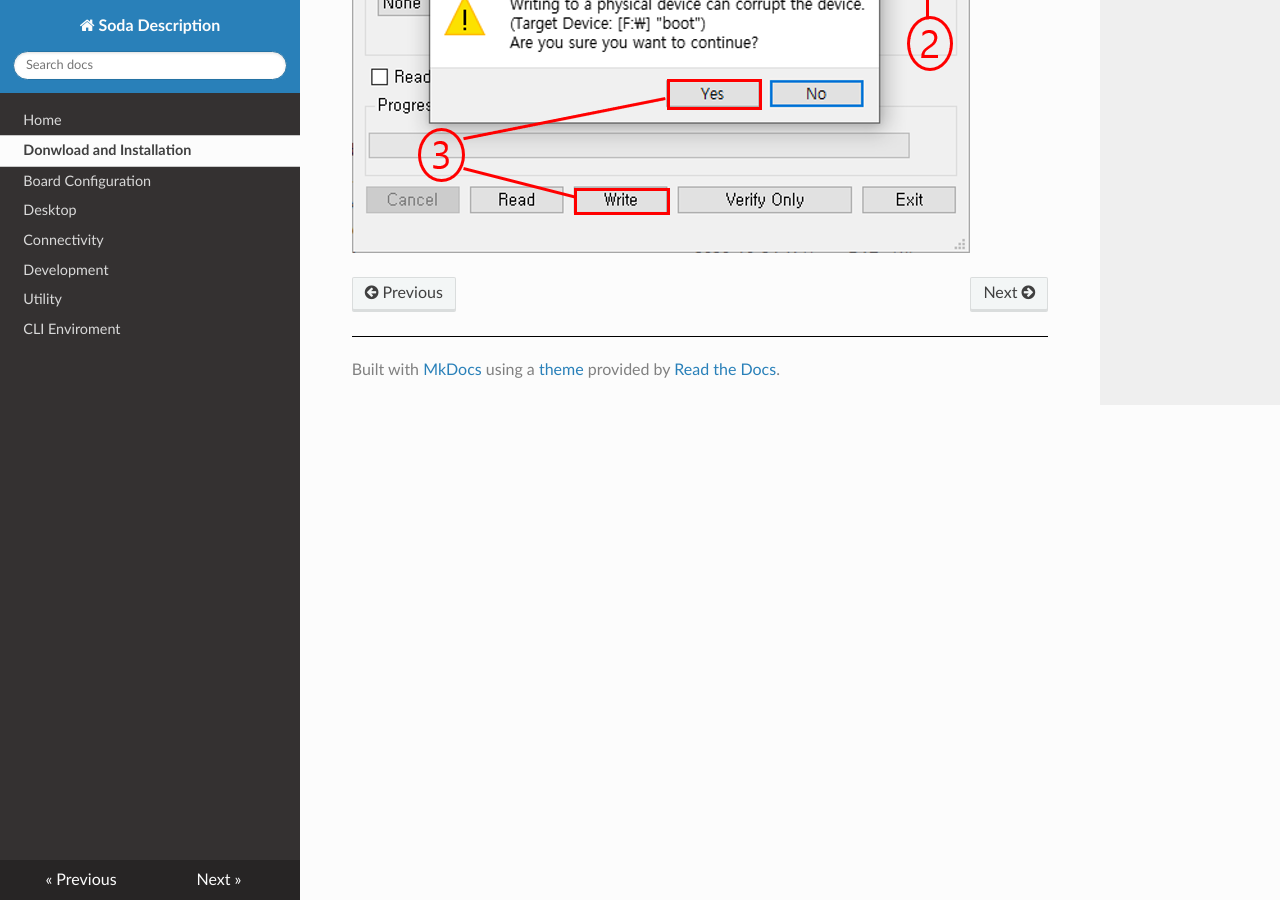
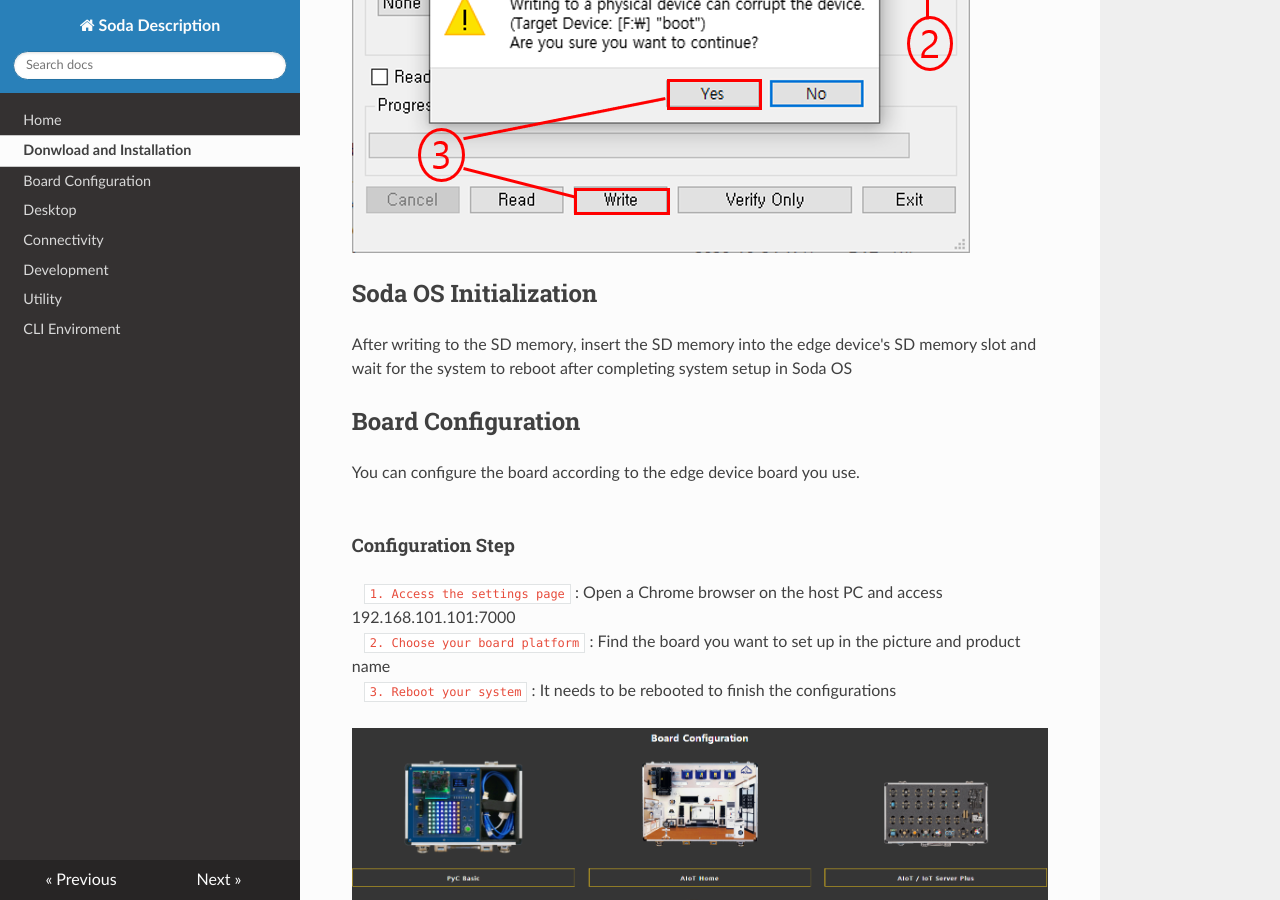
Before and after one commit to hanback-docs/soda_docs, an MkDocs documentation site: the page built from docs/Install.md, in a window 1280 px wide and 900 px high, scrolled down 2534 px. Built offline with MkDocs 1.6.1, drawn with Linux system fonts in a browser that asks for light colours; nearby versions of some CDN libraries.

Commit message:
board configuration

```diff
--- a/docs/Install.md
+++ b/docs/Install.md
@@ -43,3 +43,16 @@ After inserting the SD memory into the PC using an SD reader, install the Soda O
 &emsp;<code class="code_accent">3. "Write" Click</code> : Select Yes when prompted<br>
 
 ![image write](./picture/image_write.png)
+
+<h2> Soda OS Initialization </h2>
+After writing to the SD memory, insert the SD memory into the edge device's SD memory slot and wait for the system to reboot after completing system setup in Soda OS<br>
+
+<h2>Board Configuration</h2>
+You can configure the board according to the edge device board you use.<br><br>
+
+<h4> Configuration Step </h4>
+&emsp;<code class="code_accent">1. Access the settings page</code> : Open a Chrome browser on the host PC and access 192.168.101.101:7000<br>
+&emsp;<code class="code_accent">2. Choose your board platform</code> : Find the board you want to set up in the picture and product name<br>
+&emsp;<code class="code_accent">3. Reboot your system</code> : It needs to be rebooted to finish the configurations<br>
+
+![image write](./picture/board_configuration.png)
```
